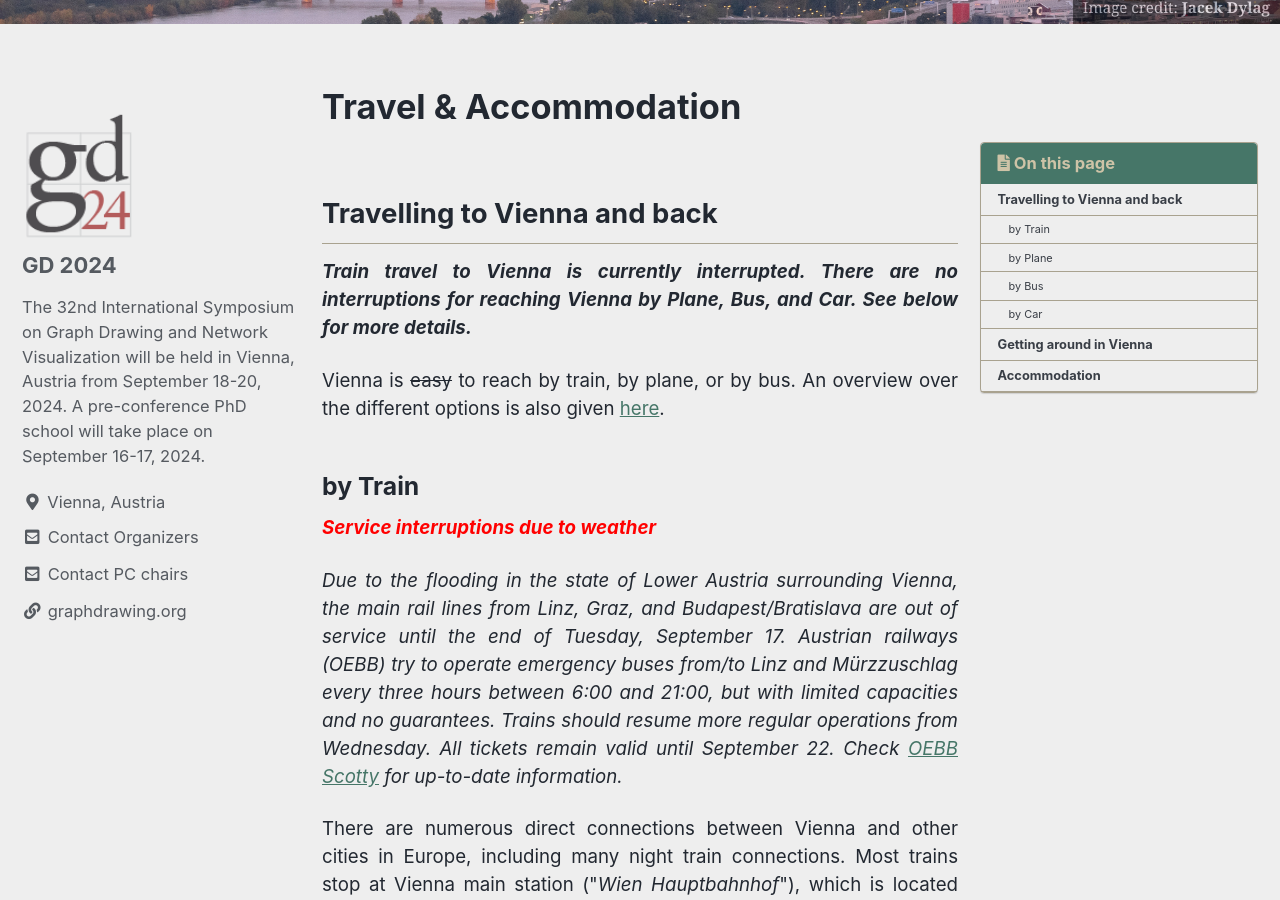
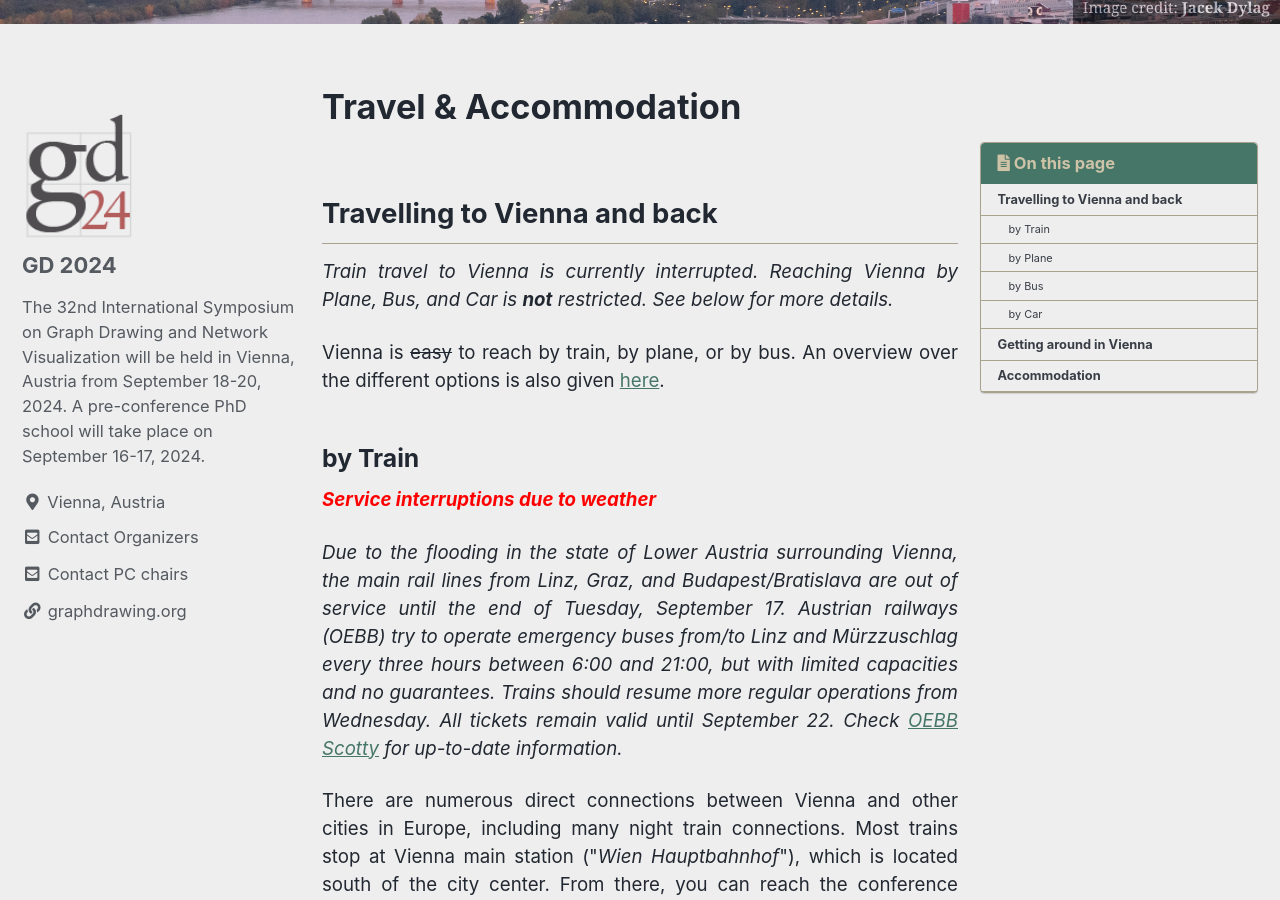
Before and after one commit to graphdrawing/gd2024, a Jekyll site: the page built from pages/travel_accomodation.md, in a window 1280 px wide and 900 px high, scrolled down 335 px. Built offline with Jekyll 4.4.1, drawn with Linux system fonts in a browser that asks for light colours; cached includes are drawn as plain includes.

Commit message:
Update travel_accomodation.md

```diff
--- a/pages/travel_accomodation.md
+++ b/pages/travel_accomodation.md
@@ -15,7 +15,7 @@
 ## Travelling to Vienna and back
 
 
-**_Train travel to Vienna is currently interrupted. There are no interruptions for reaching Vienna by Plane, Bus, and Car. See below for more details._**
+_Train travel to Vienna is currently interrupted. Reaching Vienna by Plane, Bus, and Car is **not** restricted. See below for more details._
 
 
 Vienna is ~~easy~~ to reach by train, by plane, or by bus. An overview over the different options is also given [here](https://www.wien.info/en/travel-info/arrival-departure).
```
